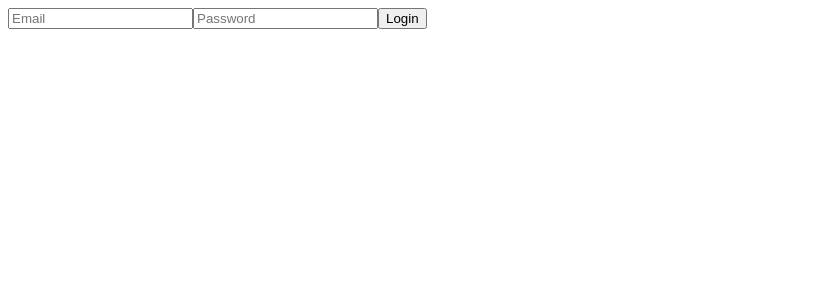
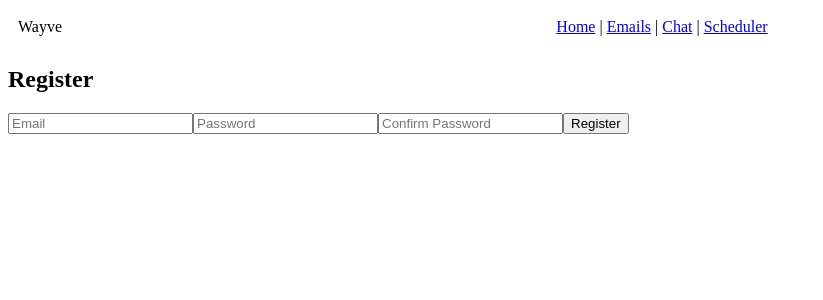
Before and after one commit to mahesivaya/rwayve, a React (Vite) app in the folder frontend/: page /register in a window 1280 px wide. Before the commit this address led to /login. Shown: the top 300 px of the page, without its empty margins (0-823 px from the left). Built offline with nearby package versions, Linux system fonts and the light colour scheme.

Commit message:
Login, register redirects and duplicate users issue

```diff
--- a/frontend/src/App.tsx
+++ b/frontend/src/App.tsx
@@ -1,7 +1,7 @@
 import { Routes, Route, Navigate } from "react-router-dom";
 import Layout from "./components/Layout";
 import ProtectedRoute from "./components/ProtectedRoute";
-
+import Register from "./auth/Register";
 import Login from "./auth/Login";
 import Home from "./pages/Home";
 import Emails from "./pages/Emails";
@@ -22,6 +22,7 @@ export default function App() {
       />
       <Route path="/" element={<Home />} />
       <Route element={<Layout />}>
+      <Route path="/register" element={<Register />} />
 
       {/* 🔐 Protected */}
       <Route element={<ProtectedRoute />}>
--- a/frontend/src/api/Auth.ts
+++ b/frontend/src/api/Auth.ts
@@ -15,15 +15,24 @@ export async function register(
     const text = await res.text();
 
     if (!res.ok) {
-      throw new Error(`Register failed: ${res.status} ${text}`);
+      let message = "Register failed";
+
+      try {
+        const json = JSON.parse(text);
+        message = json.message || message;
+      } catch {
+        message = text;
+      }
+
+      throw new Error(message); // ✅ send clean message
     }
-
-    return text ? JSON.parse(text) : {};
   } catch (err) {
     console.error("register error:", err);
     throw err;
   }
 }
+
+
 
 export async function login(email: string, password: string) {
   try {
--- a/frontend/src/auth/Register.tsx
+++ b/frontend/src/auth/Register.tsx
@@ -1,32 +1,36 @@
 import { useState } from "react";
 import { register } from "../api/Auth";
-import { useNavigate } from "react-router-dom";
 
 export default function Register() {
   const [email, setEmail] = useState("");
   const [password, setPassword] = useState("");
-  const [confirm, setConfirm] = useState(""); // ✅ required
+  const [confirm, setConfirm] = useState("");
 
-  const navigate = useNavigate();
+  const [error, setError] = useState("");
+  const [success, setSuccess] = useState("");
 
-  const handleRegister = async () => {
-    if (password !== confirm) {
-      alert("Passwords do not match");
-      return;
-    }
+  const handleRegister = async (e: any) => {
+    e.preventDefault();
 
-    const res = await register(email, password, confirm);
+    setError("");
+    setSuccess("");
 
-    if (res === "User registered") {
-      alert("Success!");
-      navigate("/login");
-    } else {
-      alert(res);
+    try {
+      await register(email, password, confirm);
+
+      setSuccess("Account created successfully ✅");
+
+      setEmail("");
+      setPassword("");
+      setConfirm("");
+
+    } catch (err: any) {
+      setError(err.message); // ✅ shows backend message
     }
   };
 
   return (
-    <div>
+    <form onSubmit={handleRegister}>
       <h2>Register</h2>
 
       <input
@@ -42,7 +46,6 @@ export default function Register() {
         onChange={(e) => setPassword(e.target.value)}
       />
 
-      {/* ✅ CONFIRM PASSWORD FIELD */}
       <input
         type="password"
         placeholder="Confirm Password"
@@ -50,7 +53,21 @@ export default function Register() {
         onChange={(e) => setConfirm(e.target.value)}
       />
 
-      <button onClick={handleRegister}>Register</button>
-    </div>
+      <button type="submit">Register</button>
+
+      {/* ✅ ERROR MESSAGE */}
+      {error && (
+        <p style={{ color: "red" }}>
+          {error}
+        </p>
+      )}
+
+      {/* ✅ SUCCESS MESSAGE */}
+      {success && (
+        <p style={{ color: "green" }}>
+          {success}
+        </p>
+      )}
+    </form>
   );
 }
--- a/frontend/src/pages/Home.tsx
+++ b/frontend/src/pages/Home.tsx
@@ -12,6 +12,12 @@ export default function Home() {
       {user ? (
         <>
           <p>You are logged in as <b>{user.email}</b></p>
+
+          {/* 🔥 BUTTON TO EMAILS */}
+          <button onClick={() => navigate("/emails")}>
+            Go to Emails
+          </button>
+
 
           {/* ✅ LOGOUT BUTTON */}
           <button
```
Also changed, not shown: frontend/src/emails/send_emails.tsx (+26 -15 lines).
